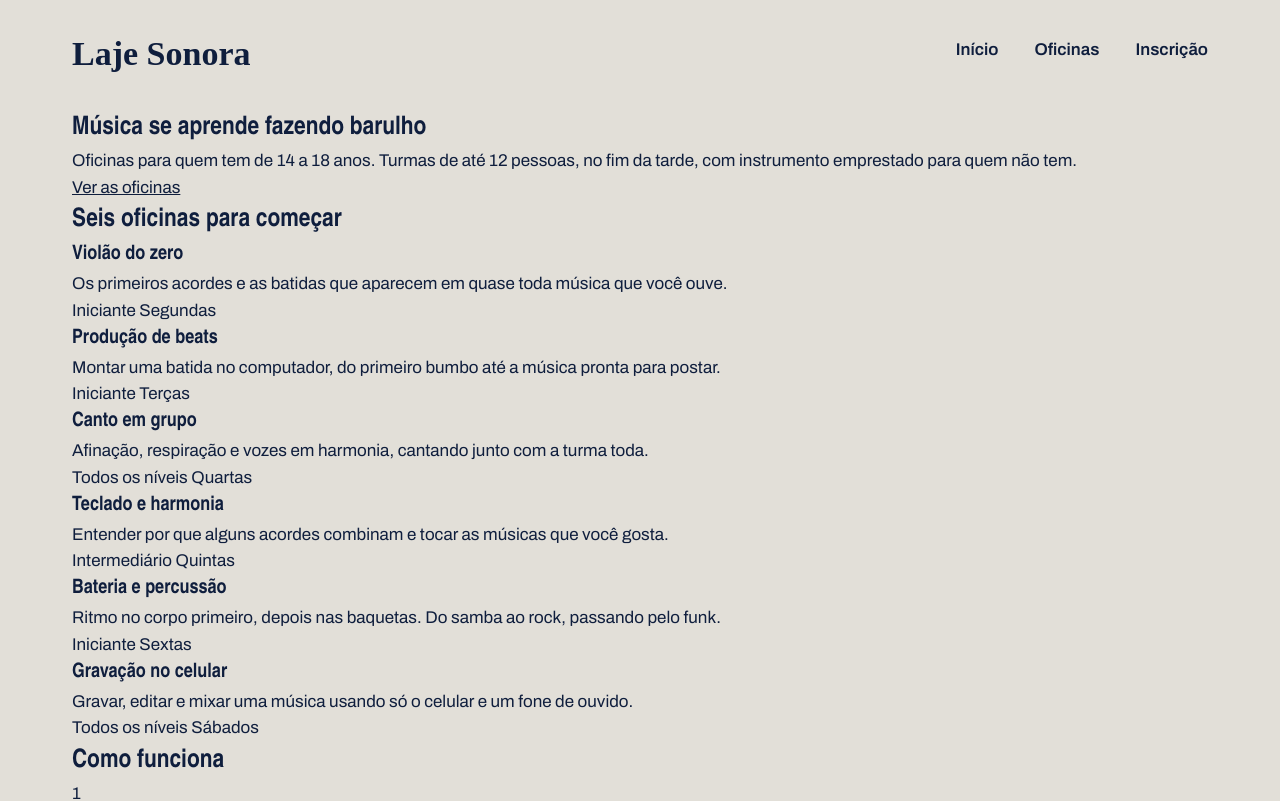
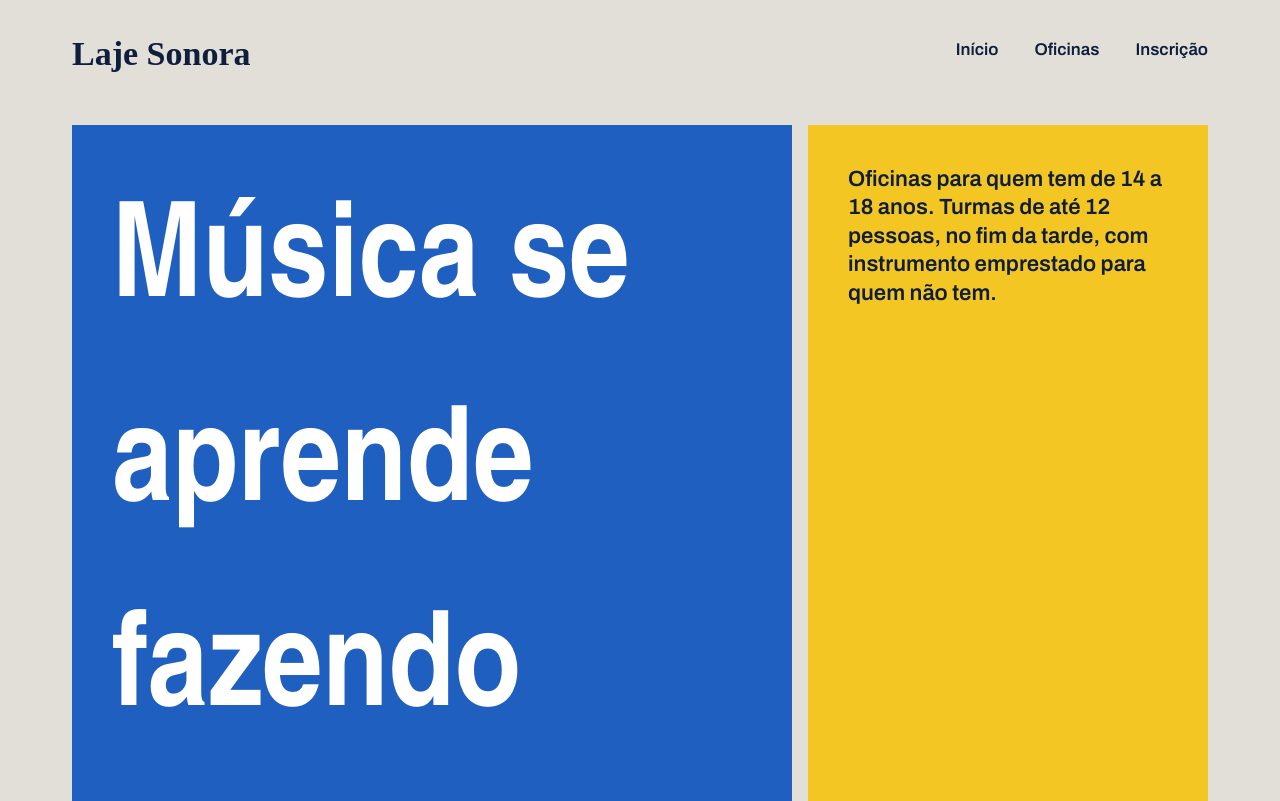
Before and after one commit to gbotelho1tita/laje_sonora, a plain HTML site: page index.html in a window 1280 px wide. Shown: the top 801 px of the page. Drawn offline with Linux system fonts and the light colour scheme.

Commit message:
Update index.css
cartazes no topo

```diff
--- a/index.css
+++ b/index.css
@@ -1,4 +1,4 @@
-*{
+* {
   margin: 0;
   padding: 0;
   box-sizing: border-box;
@@ -24,14 +24,17 @@ body {
   line-height: 1.55;
 }
 
-a{
+a {
   color: inherit;
 }
 
-h1, h2, h3 {
+h1,
+h2,
+h3 {
   font-family: var(--fonte-cartaz);
   font-weight: 900;
 }
+
 .conteudo {
   max-width: 1200px;
   margin-inline: auto;
@@ -65,5 +68,64 @@ h1, h2, h3 {
 }
 
 .menu a:hover {
-    border-bottom-color: tinta;
+  border-bottom-color: var(--tinta);
+
 }
+
+menu a.atual {
+  border-bottom-color: var(--fita);
+}
+
+.cartazes {
+  margin-top: 16px;
+  display: flex;
+  gap: 16px;
+}
+
+.cartaz {
+  padding: 40px;
+}
+
+.cartaz-principal {
+  background: var(--caixa-dagua);
+  color: var(--branco);
+  flex: 2;
+}
+
+.cartaz-principal h1 {
+  font-size: 132px;
+  max-width: 9ch;
+}
+
+.cartaz-lateral {
+  background: var(--fita);
+  flex: 1;
+  display: flex;
+  flex-direction: column;
+  justify-content: space-between;
+  gap: 32px;
+  align-items: flex-start;
+}
+
+.cartaz-lateral p {
+  font-size: 22px;
+  font-weight: 600;
+  line-height: 1.3;
+}
+
+.botao {
+  background: var(--tinta);
+  color: var(--branco);
+  font-weight: 700;
+  text-decoration: none;
+  padding: 16px 28px;
+  border: none;
+  font-size: 17px;
+  font-family: var(--fonte-texto);
+  cursor: pointer;
+}
+
+.botao:haver {
+  background: var(--caixa-dagua);
+
+}
```
Lines whose indentation alone changed are shown as unchanged.
